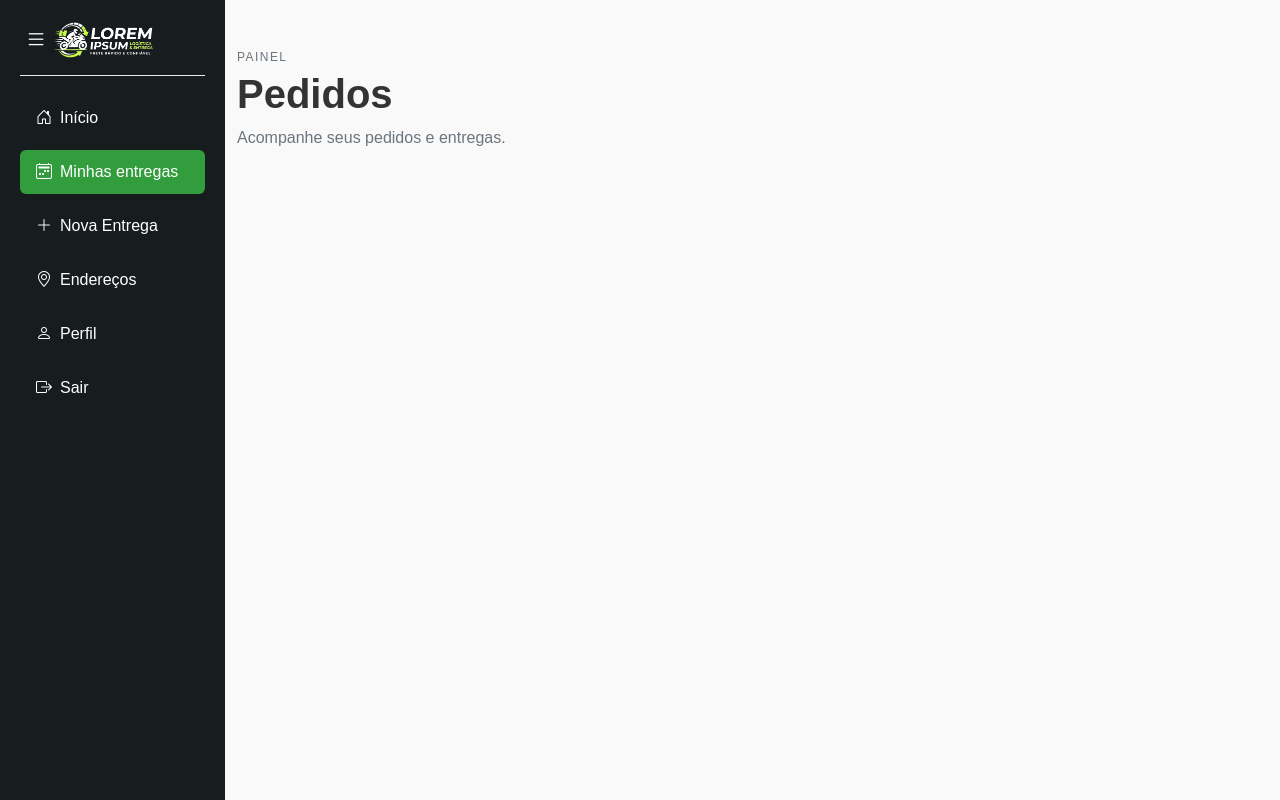
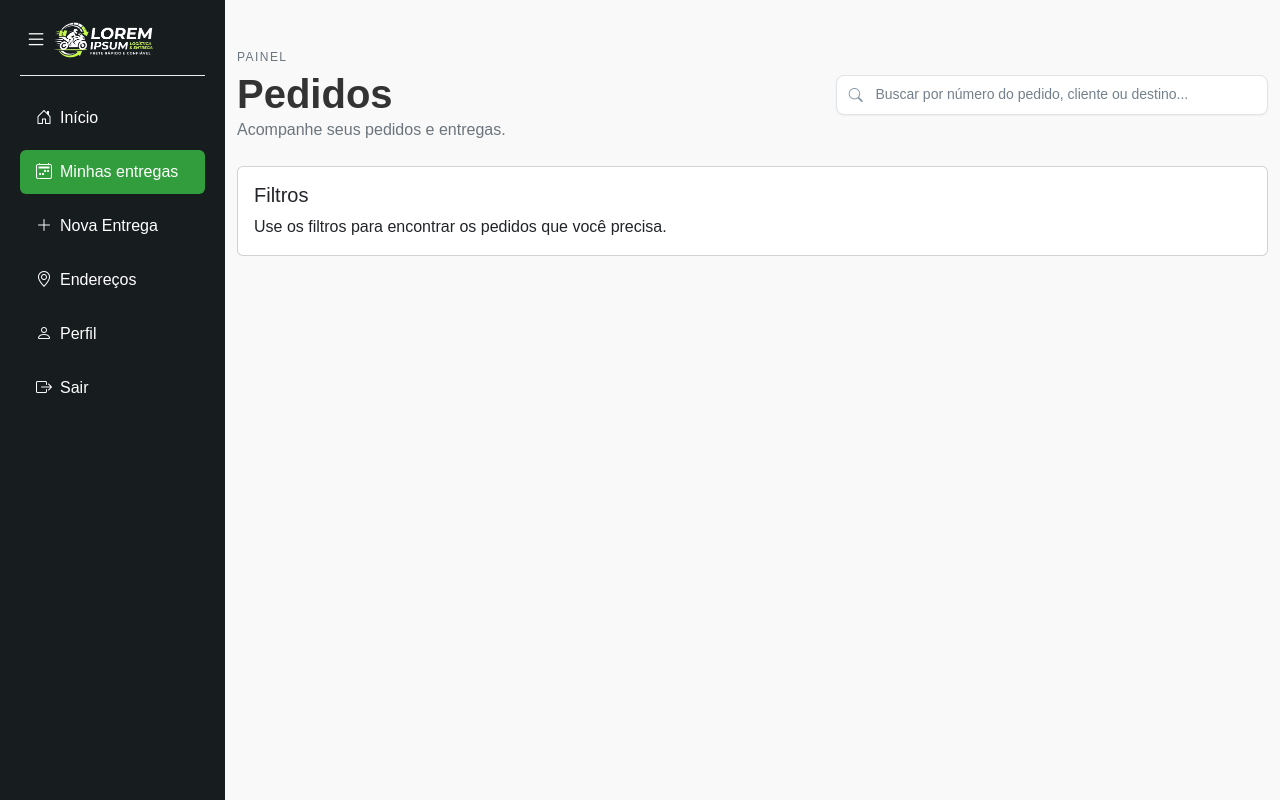
Before and after one commit to DevCarlosFilipe/freteapp, a React (Vite) app in the folder frontend/: page /dashboard/orders in a window 1280 px wide. Built offline with nearby package versions, Linux system fonts and the light colour scheme.

Commit message:
Atualização da páginas pedidos

```diff
--- /dev/null
+++ b/frontend/src/components/orders/OrderFilters.jsx
@@ -0,0 +1,12 @@
+function OrderFilters() {
+    return (
+        <div className="card">
+            <div className="card-body">
+                <h5 className="card-title">Filtros</h5>
+                <p className="card-text">Use os filtros para encontrar os pedidos que você precisa.</p>
+            </div>
+        </div>
+    );
+}
+
+export default OrderFilters;
--- /dev/null
+++ b/frontend/src/components/ui/form/SearchInput.jsx
@@ -0,0 +1,20 @@
+import styles from "./SearchInput.module.css";
+
+function SearchInput({ id = "search-input", placeholder, value, onChange }) {
+    return (
+        <div className={`form-floating ${styles.searchInput}`}>
+            <i className={`bi bi-search ${styles.searchInputIcon}`} aria-hidden="true" />
+            <input
+                id={id}
+                type="text"
+                placeholder={placeholder}
+                value={value}
+                onChange={onChange}
+                className="form-control"
+            />
+            <label htmlFor={id}>{placeholder}</label>
+        </div>
+    );
+}
+
+export default SearchInput;
--- /dev/null
+++ b/frontend/src/components/ui/form/SearchInput.module.css
@@ -0,0 +1,38 @@
+.searchInput {
+    width: 27rem;
+    max-width: 100%;
+}
+
+.searchInput :global(.form-control) {
+    height: 40px;
+    min-height: 40px;
+    padding: 0.5rem 0.75rem 0.5rem 2.4rem;
+    border-color: #dfe4e8;
+    border-radius: 0.5rem;
+    background-color: #fff;
+    box-shadow: 0 1px 2px rgb(16 24 40 / 5%);
+    font-size: 0.875rem;
+}
+
+.searchInput :global(.form-control):focus {
+    border-color: #b9c7d3;
+    box-shadow: 0 0 0 0.15rem rgb(92 120 143 / 12%);
+}
+
+.searchInput > :global(label) {
+    padding: 0.5rem 0.75rem 0.5rem 2.4rem;
+    color: #74808b;
+    font-size: 0.875rem;
+}
+
+.searchInputIcon {
+    position: absolute;
+    top: 50%;
+    left: 0.8rem;
+    z-index: 4;
+    color: #8293a3;
+    font-size: 0.875rem;
+    line-height: 1;
+    pointer-events: none;
+    transform: translateY(-50%);
+}
--- a/frontend/src/pages/Dashboard/Home.jsx
+++ b/frontend/src/pages/Dashboard/Home.jsx
@@ -88,7 +88,7 @@ function Dashboard() {
                             <p className="text-uppercase text-secondary mb-1" style={{ letterSpacing: "0.12em", fontSize: "0.75rem" }}>
                                 Painel
                             </p>
-                            <h1 className="fw-bold mb-2">{`${greeting}, ${firstName}!`}</h1>
+                            <h1 className="fw-bold mb-0">{`${greeting}, ${firstName}!`}</h1>
                             <p className="text-secondary mb-0">
                                 {error
                                     ? "Não foi possível consultar sua sessão agora."
--- a/frontend/src/pages/Dashboard/Orders.jsx
+++ b/frontend/src/pages/Dashboard/Orders.jsx
@@ -1,3 +1,6 @@
+import SearchInput from "../../components/ui/form/SearchInput";
+import OrderFilters from "../../components/orders/OrderFilters";
+
 function Orders() {
     return (
         <div className="container py-5">
@@ -8,13 +11,17 @@ function Orders() {
                             <p className="text-uppercase text-secondary mb-1" style={{ letterSpacing: "0.12em", fontSize: "0.75rem" }}>
                                 Painel
                             </p>
-                            <h1 className="fw-bold mb-2">Pedidos</h1>
+                            <h1 className="fw-bold mb-0">Pedidos</h1>
                             <p className="text-secondary mb-0">
                                 Acompanhe seus pedidos e entregas.
                             </p>
                         </div>
+                        <div>
+                            <SearchInput placeholder="Buscar por número do pedido, cliente ou destino..." />
+                        </div>
 
                     </div>
+                    <OrderFilters />
                 </div>
             </div>
         </div>
```
